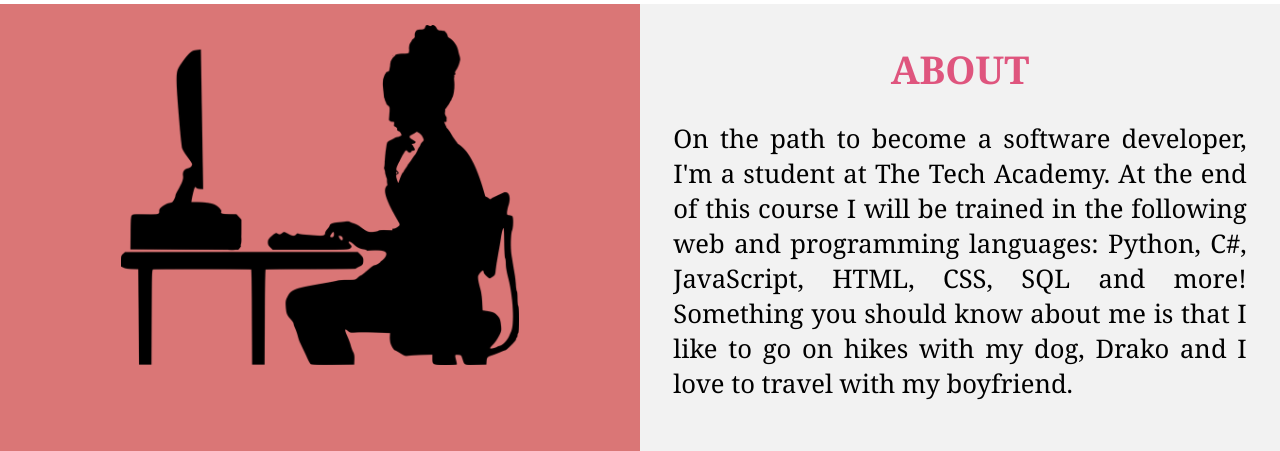
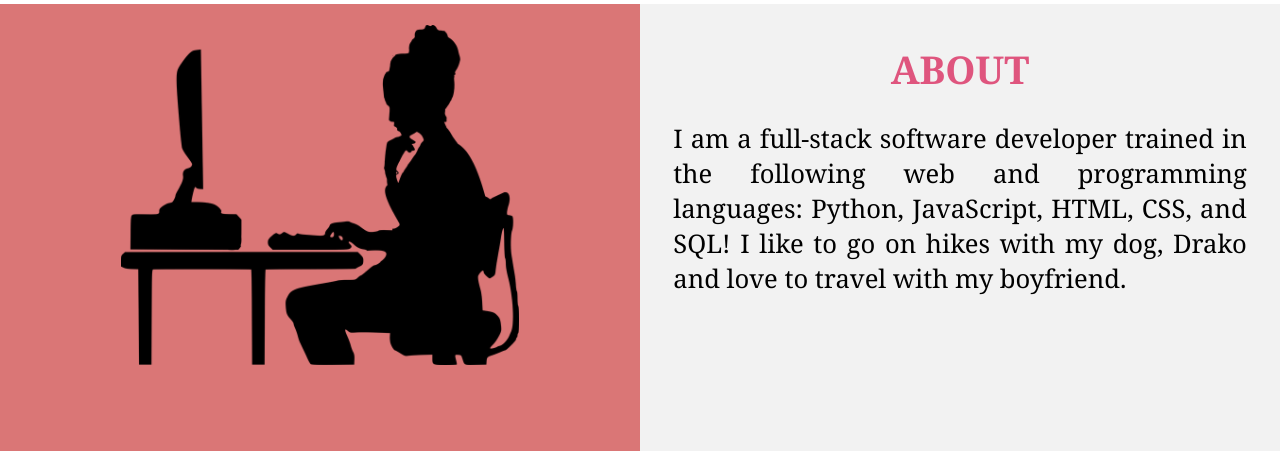
Before and after one commit to elliemonroy/Portfolio, a plain HTML site: page index.html in a window 1280 px wide. Shown: the part 1280-1731 px from the top of the page. Drawn offline with Linux system fonts and the light colour scheme.

Commit message:
updated portfolio

```diff
--- a/CSS/portfolio.css
+++ b/CSS/portfolio.css
@@ -177,7 +177,7 @@ footer {
 }
 
 /* Screens that are 576px and smaller will not display the background video */
-@media screen and (max-width: 576px) {
+@media screen and (max-width: 320px) {
     #Typing_Video {
     display: none;
     }
--- a/index.html
+++ b/index.html
@@ -114,11 +114,9 @@
             <!-- RIGHT COLUMN -->
             <div class="Column_1">
                 <h1>About</h1>
-                <p> On the path to become a software developer, I'm a student at The Tech Academy.
-                    At the end of this course I will be trained in the following web and
-                    programming languages: Python, C#, JavaScript, HTML, CSS, SQL and more!
-                    Something you should know about me is that I like to go on hikes with my dog, Drako
-                    and I love to travel with my boyfriend.
+                <p> I am a full-stack software developer trained in the following web and
+                    programming languages: Python, JavaScript, HTML, CSS, and SQL!
+                    I like to go on hikes with my dog, Drako and love to travel with my boyfriend.
                 </p>
             </div>
         </div>
@@ -165,7 +163,7 @@
 
     <!-- FOOTER SECTION -->
     <footer>
-        <p class="center">&copy Prosper Consulting Inc., <a href="https://www.learncodinganywhere.com/" target="_blank">The Tech Academy</a></p><br>
+        <p class="center">&copy;Ellie Monroy | 2023
     </footer>
     <script src="JS/portfolio.js"></script>
     </body>
```
